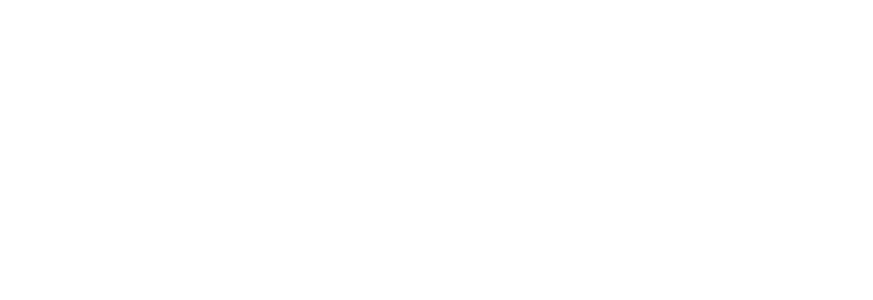
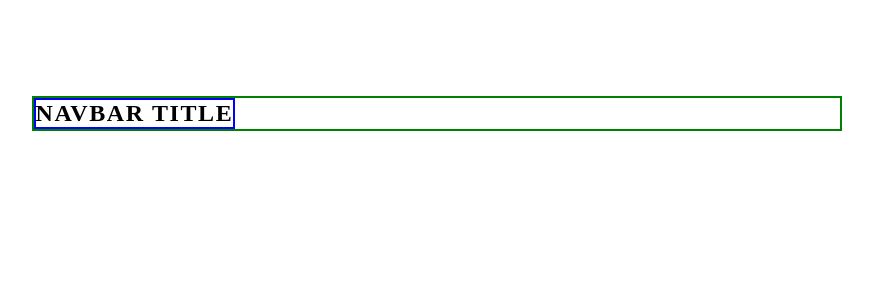
Before and after one commit to yeatts/real-estate-site, a Next.js app: page / in a window 1280 px wide. Shown: the top 300 px of the page, without its empty margins (203-1076 px from the left). Built offline with nearby package versions, Linux system fonts and the light colour scheme.

Commit message:
Okay now the typescript errors are clear...

```diff
--- a/src/app/components/navbar/navbar.module.scss
+++ b/src/app/components/navbar/navbar.module.scss
@@ -2,6 +2,7 @@
     display: grid;
     grid-template-columns: repeat(4, 1fr);
     grid-template-rows: 1fr;
+    border: solid green 2px;
 }
 
 .navTitle {
@@ -13,6 +14,7 @@
     text-decoration: none;
     text-transform: uppercase;
     letter-spacing: 0.1rem;
+    border: solid blue 2px;
 }
 
 .navItem {
@@ -24,4 +26,5 @@
     text-decoration: none;
     text-transform: uppercase;
     letter-spacing: 0.1rem;
+    border: solid red 2px;
 }
--- a/src/app/components/navbar/navbar.tsx
+++ b/src/app/components/navbar/navbar.tsx
@@ -7,21 +7,20 @@ import NavItem from '@/app/types/navbar/navItem'
 // other imports
 import { ReactFragment } from 'react'
 
-export default function Navbar( navTitle: string = "Navbar Title", navItems: NavItem[] = [NavItem.empty()]) {
+interface NavbarProps {
+  navTitle: string,
+  navItems: NavItem[]
+}
 
-    // const items = navItems.map((item) => {
-    //   <li className={styles.navItem} key={item.title}>
-    //     <a href={item.url}>{item.title}</a>
-    //   </li>
-    // })
+export default function Navbar( NavbarProps: NavbarProps ) {
 
   return (
       <nav className={styles.nav}>
-        <div className={styles.navTitle}>{navTitle}</div>
+        <div className={styles.navTitle}>{NavbarProps.navTitle}</div>
         <ul>
           {
-            navItems.map((item) => {
-              <li className={styles.navItem} key={item.title}>
+            NavbarProps.navItems.map((item) => {
+              <li className={styles.navItem}>
                 <a href={item.url}>{item.title}</a>
               </li>
             }) as ReactFragment
--- a/src/app/page.tsx
+++ b/src/app/page.tsx
@@ -1,6 +1,17 @@
+// next imports
 // import Image from 'next/image'
 import { Inter } from 'next/font/google'
+
+// style imports
 import styles from './page.module.scss'
+
+// type imports
+import Nav from '@/app/types/navbar/navbar'
+
+// component imports
+import Navbar from '@/app/components/navbar/navbar'
+
+// other imports
 // import { useEffect, useState } from 'react'
 
 const inter = Inter({ subsets: ['latin'] })
@@ -23,7 +34,10 @@ export default function Home() {
 
   return (
     <main className={styles.main}>
-      {/* TODO: start coding here       */}
+      <Navbar
+        navTitle="Navbar Title"
+        navItems={Nav.withDefaultNavItems().navItems}
+      />
     </main>
   )
 }
--- a/src/app/types/navbar/navItem.ts
+++ b/src/app/types/navbar/navItem.ts
@@ -4,8 +4,8 @@ export interface INavItem {
 }
 
 export default class NavItem {
-    url!: string;
-    title!: string;
+    public url!: string;
+    public title!: string;
 
     constructor(navItem: INavItem) {
         if (!navItem) {
--- a/src/app/types/navbar/nav.ts
+++ b/src/app/types/navbar/navbar.ts
@@ -2,56 +2,56 @@
 import NavItem from './navItem';
 
 // used TS "interface" to create object type routes in the navbar.
-export interface INav {
+export interface INavbar {
   navItems?: NavItem[]
 }
 
-export default class Nav {
-  navItems!: NavItem[];
+export default class Navbar {
+  public navItems!: NavItem[];
 
-  constructor(nav: INav) {
-    if (!nav) {
-      throw new Error("Cannot construct Nav from falsey INav");
+  constructor(navbar: INavbar) {
+    if (!navbar) {
+      throw new Error("Cannot construct Navbar from falsey INavbar");
     }
 
-    this.navItems = nav.navItems || [];
+    this.navItems = navbar.navItems || [];
   }
 
-  public static empty(): Nav {
-    return new Nav({
+  public static empty(): Navbar {
+    return new Navbar({
       navItems: []
     });
   }
 
-  public static withDefaultNavItems(): Nav {
-    return new Nav({
+  public static withDefaultNavItems(): Navbar {
+    return new Navbar({
       navItems: [
         new NavItem({
-          url: '#/',
+          url: '/',
           title: 'Home'
         }),
         new NavItem({
-          url: '#/accounting-services',
+          url: '/accounting-services',
           title: 'Accounting Services'
         }),
         new NavItem({
-          url: '#/resources',
+          url: '/resources',
           title: 'Resources'
         }),
         new NavItem({
-          url: '#/blog',
+          url: '/blog',
           title: 'Blog'
         }),
         new NavItem({
-          url: '#/about',
+          url: '/about',
           title: 'About'
         }),
         new NavItem({
-          url: '#/contact-form',
+          url: '/contact-form',
           title: 'Get In Touch'
         }),
         new NavItem({
-          url: '#/not-found',
+          url: '/not-found',
           title: 'Not Found'
         }),
       ]
```
